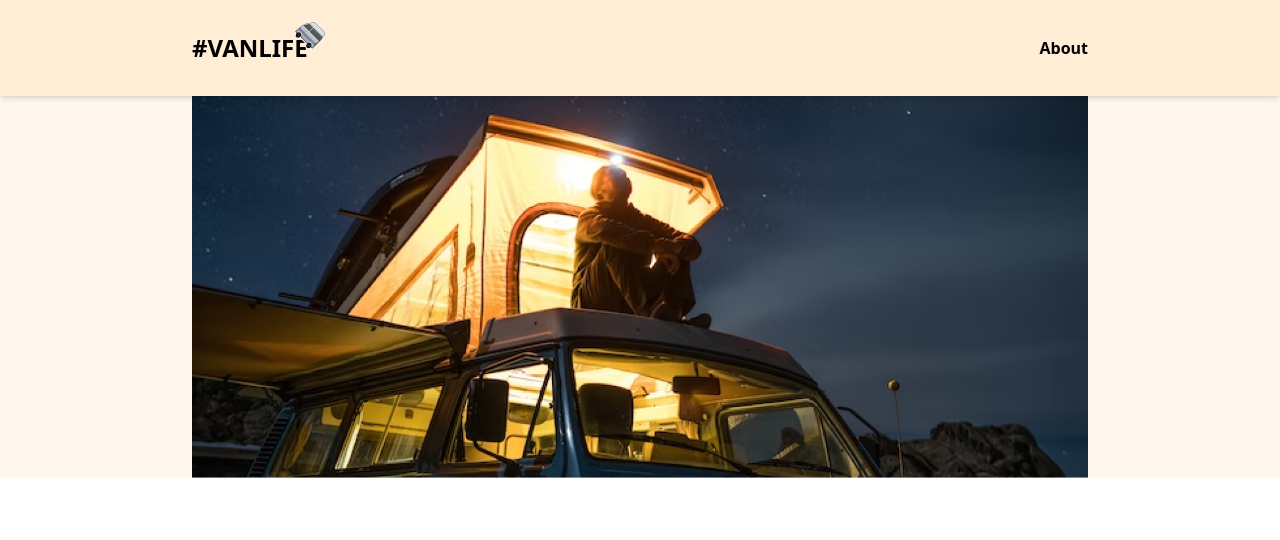
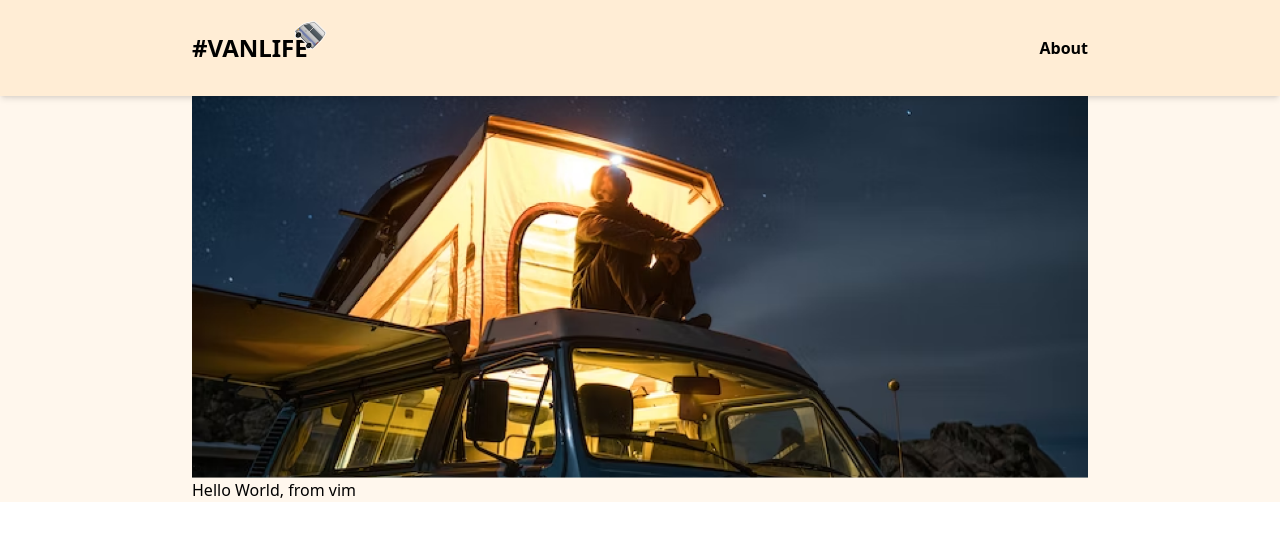
Before and after one commit to aliaitrhou/van-life, a React (Vite) app: page /about in a window 1280 px wide. Shown: the top 540 px of the page. Built offline with nearby package versions, Linux system fonts and the light colour scheme.

Commit message:
second commit

```diff
--- a/src/pages/About.jsx
+++ b/src/pages/About.jsx
@@ -3,6 +3,7 @@ const About = () => {
   return (
     <>
       <img src={aboutBg} />
+      <p>Hello World, from vim</p>
     </>
   );
 };
```
